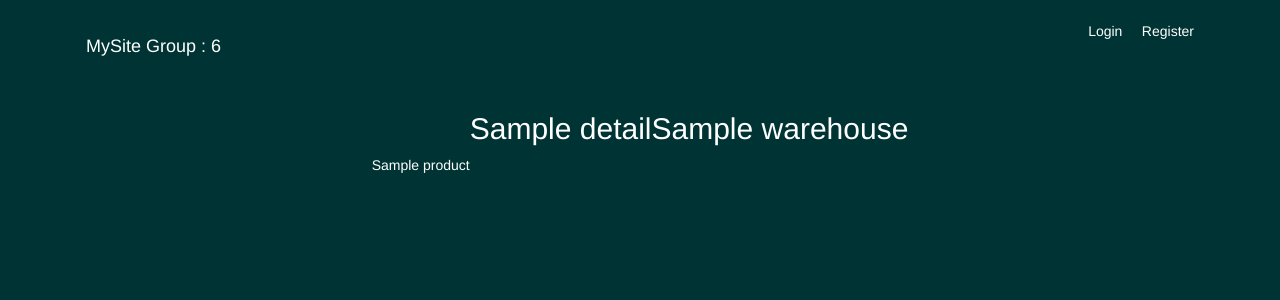
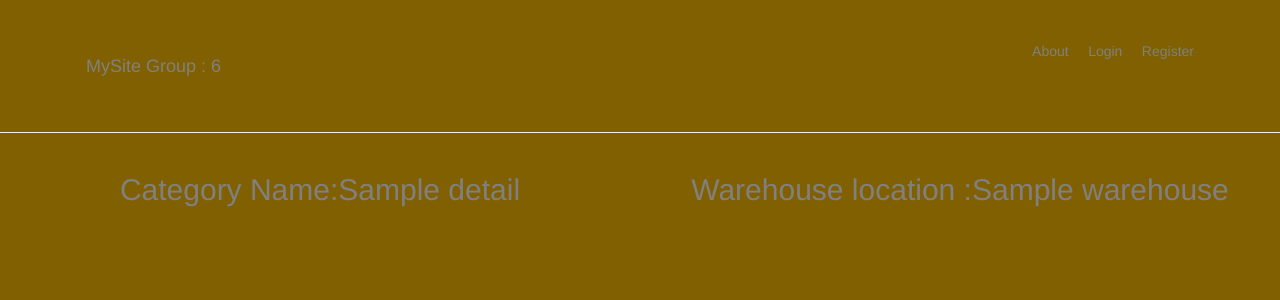
Before and after one commit to gormeha/django_app, a Django app: template myapp/templates/myapp/detail.html in a window 1280 px wide. Shown: the top 300 px of the page. Run offline with Django 3.2, Linux system fonts and the light colour scheme; the template is opened without the code that fills it: most values are stand-ins (such as "Sample title", 1, 10 or a date in 2020); some libraries are stand-ins or nearby versions.

Commit message:
second commit

```diff
--- a/myapp/forms.py
+++ b/myapp/forms.py
@@ -28,7 +28,7 @@ class RegistrationForm(UserCreationForm):
 
     class Meta:
         model = User
-        fields = ('username', 'first_name', 'last_name', 'password1', 'password2' )
+        fields = ('username', 'first_name', 'last_name', 'password1', 'password2','profile_pic')
 
 #class LoginForm(forms.ModelForm):
 #    username = forms.CharField(max_length=20, required=True, label='User Name')
--- a/myapp/templates/myapp/base.html
+++ b/myapp/templates/myapp/base.html
@@ -7,11 +7,14 @@
     <head>
         <link rel="stylesheet" href="https://maxcdn.bootstrapcdn.com/bootstrap/3.3.7/css/bootstrap.min.css" integrity="sha384-BVYiiSIFeK1dGmJRAkycuHAHRg32OmUcww7on3RYdg4Va+PmSTsz/K68vbdEjh4u" crossorigin="anonymous">
         <link rel="stylesheet" href="./myapp/static/myapp/style.css">
+        <style>
+            a{color: grey}
+        </style>
     </head>
-    <body >
+    <body style=" background-color: #806000; color: grey" >
         <br>
         <div class="container">
-            <nav class="navbar" style="color: white">
+            <nav class="navbar" style="color: white; margin-top: 20px">
             <div class="container-fluid">
               <div class="navbar-header">
                 <button type="button" class="navbar-toggle collapsed" data-toggle="collapse" data-target="#navbar" aria-expanded="false" aria-controls="navbar">
@@ -26,11 +29,13 @@
                 <ul class="nav navbar-nav navbar-right">
                     <a href="/myapp/order/">My Orders</a>&nbsp;&nbsp;
                     <a href="/myapp/place_order/"> Place Orders</a>&nbsp;&nbsp;&nbsp;
+                    <a class="link" href="{% url 'myapp:about' %}">About</a>&nbsp;&nbsp;&nbsp;&nbsp;
                     <a class="link" href="{% url 'myapp:logout' %}">Log out</a>
                 </ul>
                 {% else %}
 
                 <ul class="nav navbar-nav navbar-right">
+                  <a class="link" href="{% url 'myapp:about' %}">About</a>&nbsp;&nbsp;&nbsp;&nbsp;
                   <a class="link" href="{% url 'myapp:login' %}">Login</a>&nbsp;&nbsp;&nbsp;&nbsp;
                   <a class="link" href="{% url 'myapp:register' %}">Register</a>
                 </ul>
@@ -39,6 +44,7 @@
             </div>
           </nav>
         </div>
+        <hr/>
         {% block body %}
 
         {% endblock %}
--- a/myapp/templates/myapp/detail.html
+++ b/myapp/templates/myapp/detail.html
@@ -2,25 +2,21 @@
 {% block body %}
 
 
-    <table align="center">
-        <thead>
-            <th colspan="2">
-                <td>
-                    <h2> {{  details.name }}  </h2>
-                </td>
-                <td>
-                </td>
-                <td>
-                    <h2> {{  details.warehouse }}  </h2>
-                </td>
-            </th>
-        </thead>
-        <tbody>
+    <div class="col-md-6" style="text-align: center">
+                    <h2> Category Name:{{  details.name }}  </h2>
+
+    </div>
+    <div class="col-md-6" style="text-align: center">
+                    <h2>  Warehouse location :{{  details.warehouse }}  </h2>
+    </div>
+
+    <div style="text-align: center">
+        {% if user.is_authenticated %}
         {% for product in product_details %}
                 <tr align="center">
-                    <td colspan="1"> {{ product.name }}</td>
+                    <div><a href="/myapp/products/{{product.id }}">{{ product.name }}</a></div>
                 </tr>
         {% endfor %}
-        </tbody>
-    </table>
+        {% endif %}
+    </div>
 {% endblock %}
--- a/myapp/templates/myapp/order_response.html
+++ b/myapp/templates/myapp/order_response.html
@@ -1,7 +1,7 @@
 {% extends 'myapp/base.html' %}
 
 {% block title %}place order!{% endblock %}
-{% block body_block %}
+{% block body %}
         {% if msg %}
         <h2>Notification</h2>
             <strong>{{ msg }}</strong>
--- a/myapp/templates/myapp/productdetail.html
+++ b/myapp/templates/myapp/productdetail.html
@@ -1,7 +1,8 @@
 {% extends 'myapp/base.html' %}
 
 {% block title %}Product details{% endblock %}
-{% block body_block %}
+{% block body  %}
+    <div style="text-align: center">
         <h2>{{ product.name }}</h2>
             <p>Category: {{ product.category }}</p>
             <p>Price: {{ product.price }}</p>
@@ -15,6 +16,7 @@
     <form action="" method="post">
         {% csrf_token %}
         {{ form.as_ul }}
-        <input type="submit" value="submit">
+        <button type="submit" class="btn btn-primary">Submit</button>
     </form>
+    </div>
 {% endblock %}
--- a/myapp/templates/myapp/register.html
+++ b/myapp/templates/myapp/register.html
@@ -7,8 +7,8 @@
   <h2>Register Your Self!!</h2>
   <form method="post" action="">
     {% csrf_token %}
-    {{ form.as_p }}
-    <button type="submit">Register</button>
+    {{ form.as_ul}}
+   <button type="submit" class="btn btn-primary">Register</button>
   </form>
 </div>
 {% endblock %}
--- a/myapp/urls.py
+++ b/myapp/urls.py
@@ -13,7 +13,7 @@ urlpatterns = [
  path(r'', IndexView.as_view(), name='index'),
  path(r'about/', views.about, name='about'),
  path(r'detail/<int:cat_no>', views.detail, name='details'),
- path(r'products/',views.products,name='products'),
+ path(r'products/', views.products,name='products'),
  path(r'place_order/', views.place_order,name='place_order'),
  path(r'products/<prod_id>', views.productdetail, name='productdetail'),
  path(r'order/', views.myorders, name='my_order'),
```
Also changed, not shown: myapp/templates/myapp/about.html (+7 -3 lines), myapp/templates/myapp/index.html (+8 -3 lines), myapp/templates/myapp/login.html (+4 -4 lines), myapp/templates/myapp/placeorder.html (+7 -4 lines), myapp/views.py (+14 -11 lines), db.sqlite3, myapp/templates/myapp/back.jpg (added).
